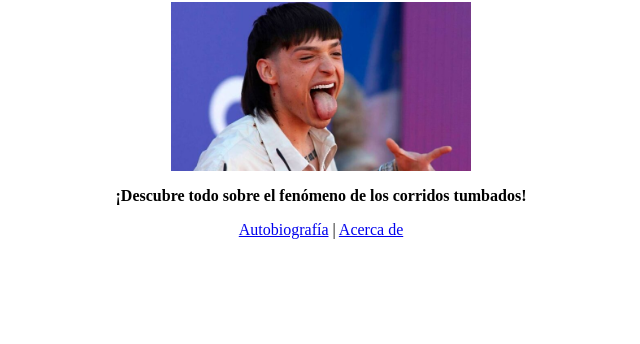
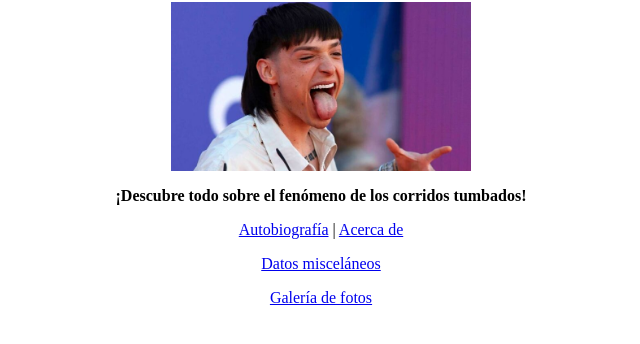
Before and after one commit to di0go322/cultura-digital2, a plain HTML site: page index.html in a window 1280 px wide. Shown: the part 64-408 px from the top of the page, without its empty margins (319-959 px from the left). Drawn offline with Linux system fonts and the light colour scheme.

Commit message:
Update index.html

```diff
--- a/index.html
+++ b/index.html
@@ -10,6 +10,8 @@
 
 <a href="biografia.html">Autobiografía</a> |
 <a href="acerca.html">Acerca de</a>
+  <p><a href="datos.html">Datos misceláneos</a></p>
+<p><a href="galeria.html">Galería de fotos</a></p>
 </center>
 </body>
 </html>
```
